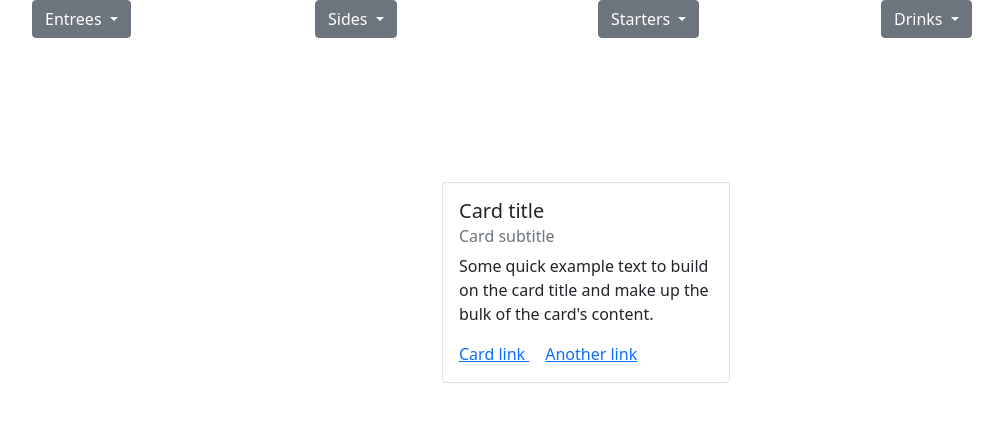
After one commit to RegisXV/POS-sys-540, a Flask app: template Website/templates/menu.html in a window 1280 px wide. The commit adds this page. Shown: the top 422 px of the page, without its empty margins (54-1057 px from the left). Run offline with Flask 3, Linux system fonts and the light colour scheme; the template is opened without the code that fills it, so the values that code supplies are empty; some libraries are stand-ins or nearby versions.

Commit message:
added code to add menu items

```diff
--- a/Website/auth.py
+++ b/Website/auth.py
@@ -4,6 +4,7 @@ import MySQLdb.cursors
 import re
 
 auth = Blueprint('auth', __name__)
+
 
 @auth.route('/login', methods=['GET', 'POST'])
 def login():
--- a/Website/templates/base.html
+++ b/Website/templates/base.html
@@ -26,6 +26,7 @@
             {% endif %}
         {% endwith %}
         <button onclick=location.href="/login">POS</button>
+        <button onclick=location.href="/menu">menu</button>
         {% block content %}
         {% endblock %}
         <body>
--- /dev/null
+++ b/Website/templates/menu.html
@@ -0,0 +1,119 @@
+<!DOCTYPE html>
+<html lang="en">
+ <head>
+  <meta charset="utf-8"/>
+  <meta content="width=device-width, initial-scale=1.0" name="viewport"/>
+  <title>
+   Document
+  </title>
+  <link crossorigin="anonymous" href="https://stackpath.bootstrapcdn.com/bootstrap/5.0.0-alpha1/css/bootstrap.min.css" integrity="sha384-r4NyP46KrjDleawBgD5tp8Y7UzmLA05oM1iAEQ17CSuDqnUK2+k9luXQOfXJCJ4I" rel="stylesheet"/>
+ </head>
+ <body>
+  <div class="container">
+   <div class="row">
+    <div class="col">
+     <div class="dropdown">
+      <button aria-expanded="false" aria-haspopup="true" class="btn btn-secondary dropdown-toggle" data-toggle="dropdown" id="dropdownMenuButton" type="button">
+       Entrees
+      </button>
+      <div aria-labelledby="dropdownMenuButton" class="dropdown-menu" id="entrees">
+       <a class="dropdown-item" href="#">
+        Jumbo Dog
+       </a>
+       <a class="dropdown-item" href="#">
+        Bacon Burger
+       </a>
+       <a class="dropdown-item" href="#">
+        Original Burger
+       </a>
+      </div>
+     </div>
+    </div>
+    <div class="col">
+     <div class="dropdown">
+      <button aria-expanded="false" aria-haspopup="true" class="btn btn-secondary dropdown-toggle" data-toggle="dropdown" id="dropdownMenuButton" type="button">
+       Sides
+      </button>
+      <div aria-labelledby="dropdownMenuButton" class="dropdown-menu" id="sides">
+       <a class="dropdown-item" href="#">
+        Curly Fries
+       </a>
+       <a class="dropdown-item" href="#">
+        Onion Rings
+       </a>
+       <a class="dropdown-item" href="#">
+        Tater Tots
+       </a>
+      </div>
+     </div>
+    </div>
+    <div class="col">
+     <div class="dropdown">
+      <button aria-expanded="false" aria-haspopup="true" class="btn btn-secondary dropdown-toggle" data-toggle="dropdown" type="button">
+       Starters
+      </button>
+      <div aria-labelledby="dropdownMenuButton" class="dropdown-menu" id="starters">
+       <a class="dropdown-item" href="#">
+        Fried Calamari
+       </a>
+       <a class="dropdown-item" href="#">
+        Fried Mozzerella
+       </a>
+       <a class="dropdown-item" href="#">
+        Garlic Bread
+       </a>
+      </div>
+     </div>
+    </div>
+    <div class="col">
+     <div class="dropdown">
+      <button aria-expanded="false" aria-haspopup="true" class="btn btn-secondary dropdown-toggle" data-toggle="dropdown" id="dropdownMenuButton" type="button">
+       Drinks
+      </button>
+      <div aria-labelledby="dropdownMenuButton" class="dropdown-menu" id="drinks">
+       <a class="dropdown-item" href="#">
+        Dark Beer
+       </a>
+       <a class="dropdown-item" href="#">
+        Light Beer
+       </a>
+       <a class="dropdown-item" href="#">
+        Hard Apple Cider
+       </a>
+       <a class="dropdown-item" href="#">
+        Lemonade
+       </a>
+      </div>
+     </div>
+    </div>
+   </div>
+  </div>
+  <div class="container d-flex align-items-end justify-content-center mt-5">
+   <div class="mt-5">
+    <div class="card mt-5" style="width: 18rem;">
+     <div class="card-body">
+      <h5 class="card-title">
+       Card title
+      </h5>
+      <h6 class="card-subtitle mb-2 text-muted">
+       Card subtitle
+      </h6>
+      <p class="card-text">
+       Some quick example text to build on the card title and make up the bulk of the card's content.
+      </p>
+      <a class="card-link" href="#">
+       Card link
+      </a>
+      <a class="card-link" href="#">
+       Another link
+      </a>
+     </div>
+    </div>
+   </div>
+  </div>
+ </body>
+ <script crossorigin="anonymous" integrity="sha384-Q6E9RHvbIyZFJoft+2mJbHaEWldlvI9IOYy5n3zV9zzTtmI3UksdQRVvoxMfooAo" src="https://cdn.jsdelivr.net/npm/popper.js@1.16.0/dist/umd/popper.min.js">
+ </script>
+ <script crossorigin="anonymous" integrity="sha384-oesi62hOLfzrys4LxRF63OJCXdXDipiYWBnvTl9Y9/TRlw5xlKIEHpNyvvDShgf/" src="https://stackpath.bootstrapcdn.com/bootstrap/5.0.0-alpha1/js/bootstrap.min.js">
+ </script>
+</html>
```
Also changed, not shown: Website/menu_items.py (added, +46 -0 lines).
